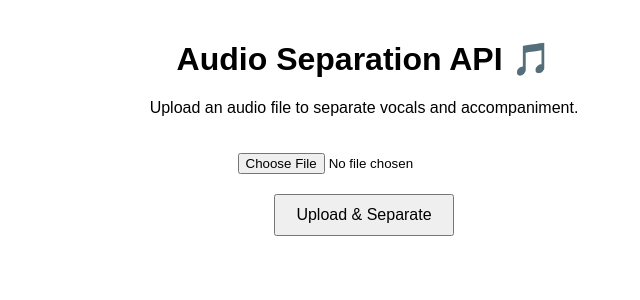
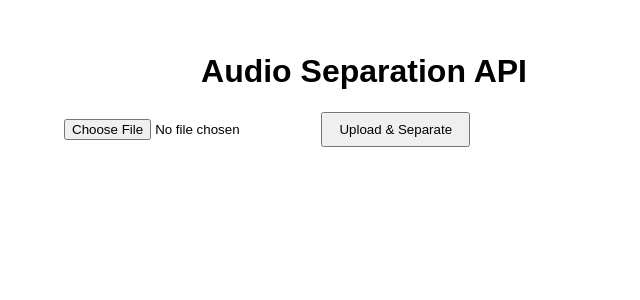
Before and after one commit to Ajimsha1080/nosy, a Flask app: template cleaner/backend/templates/index.html in a window 1280 px wide. Shown: the top 300 px of the page, without its empty margins (276-916 px from the left). Run offline with Flask 3, Linux system fonts and the light colour scheme; the template is opened without the code that fills it, so the values that code supplies are empty; parts of the project's set-up code (start-up, migrations or seed data) failed here and were passed over.

Commit message:
Update index.html

```diff
--- a/cleaner/backend/templates/index.html
+++ b/cleaner/backend/templates/index.html
@@ -5,50 +5,35 @@
   <meta name="viewport" content="width=device-width, initial-scale=1.0">
   <title>Audio Separation API</title>
   <style>
-    body { font-family: Arial, sans-serif; margin: 40px; text-align: center; }
-    input[type="file"] { margin: 20px 0; }
-    button { padding: 10px 20px; font-size: 16px; cursor: pointer; }
-    .result { margin-top: 30px; }
-    .hidden { display: none; }
+    body { font-family: Arial, sans-serif; padding: 2rem; max-width: 600px; margin: auto; }
+    h1 { text-align: center; }
+    input[type=file] { margin-bottom: 1rem; }
+    audio { display: block; margin: 1rem 0; width: 100%; }
+    button { padding: 0.5rem 1rem; cursor: pointer; }
+    .result { margin-top: 2rem; }
   </style>
 </head>
 <body>
-  <h1>Audio Separation API 🎵</h1>
-  <p>Upload an audio file to separate vocals and accompaniment.</p>
+  <h1>Audio Separation API</h1>
+  <input type="file" id="audioFile" accept="audio/*">
+  <button onclick="uploadAndSeparate()">Upload & Separate</button>
 
-  <input type="file" id="audioFile" accept="audio/*" />
-  <br>
-  <button id="uploadBtn">Upload & Separate</button>
-
-  <div class="result hidden" id="result">
-    <p id="message"></p>
-    <a id="vocalsLink" href="#" download class="hidden">🎤 Download Vocals</a>
-    <br>
-    <a id="accompanimentLink" href="#" download class="hidden">🎹 Download Accompaniment</a>
-  </div>
+  <div class="result" id="result"></div>
 
   <script>
-    const uploadBtn = document.getElementById('uploadBtn');
-    const audioFile = document.getElementById('audioFile');
-    const resultDiv = document.getElementById('result');
-    const messageP = document.getElementById('message');
-    const vocalsLink = document.getElementById('vocalsLink');
-    const accompanimentLink = document.getElementById('accompanimentLink');
-
-    uploadBtn.addEventListener('click', async () => {
-      if (!audioFile.files.length) {
-        alert('Please select an audio file first!');
+    async function uploadAndSeparate() {
+      const fileInput = document.getElementById('audioFile');
+      if (!fileInput.files.length) {
+        alert('Please select an audio file.');
         return;
       }
 
-      const file = audioFile.files[0];
+      const file = fileInput.files[0];
       const formData = new FormData();
-      formData.append('audio', file);
+      formData.append('file', file);
 
-      messageP.textContent = 'Processing... ⏳';
-      resultDiv.classList.remove('hidden');
-      vocalsLink.classList.add('hidden');
-      accompanimentLink.classList.add('hidden');
+      const resultDiv = document.getElementById('result');
+      resultDiv.innerHTML = 'Processing... ⏳';
 
       try {
         const response = await fetch('/separate', {
@@ -56,21 +41,20 @@
           body: formData
         });
 
-        if (!response.ok) throw new Error('Server error');
-
         const data = await response.json();
 
-        messageP.textContent = data.message || 'Separation complete ✅';
-        vocalsLink.href = data.vocals;
-        accompanimentLink.href = data.accompaniment;
-
-        vocalsLink.classList.remove('hidden');
-        accompanimentLink.classList.remove('hidden');
+        resultDiv.innerHTML = `
+          <p>${data.message}</p>
+          <h3>Vocals</h3>
+          <audio controls src="${data.vocals}"></audio>
+          <h3>Accompaniment</h3>
+          <audio controls src="${data.accompaniment}"></audio>
+        `;
       } catch (err) {
         console.error(err);
-        messageP.textContent = '❌ Error: ' + err.message;
+        resultDiv.innerHTML = '❌ Error separating audio. Check console.';
       }
-    });
+    }
   </script>
 </body>
 </html>
```
